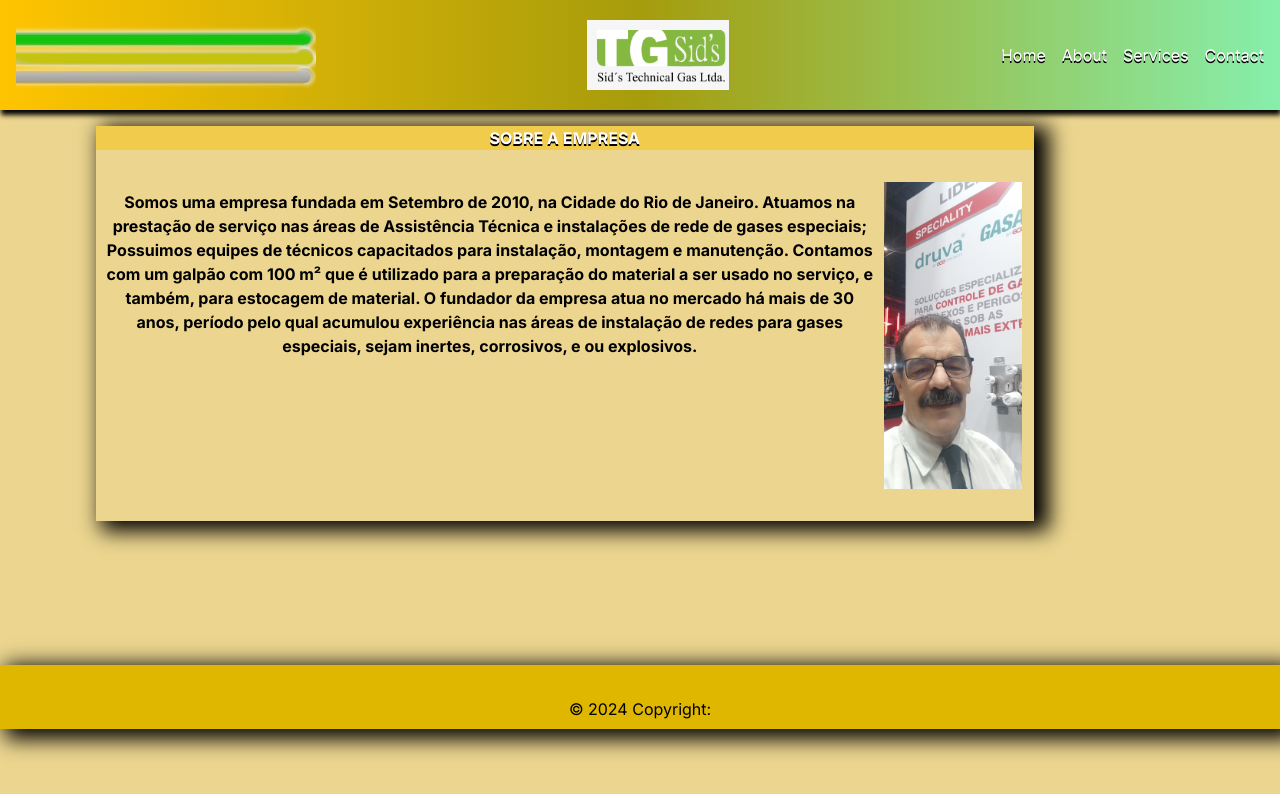
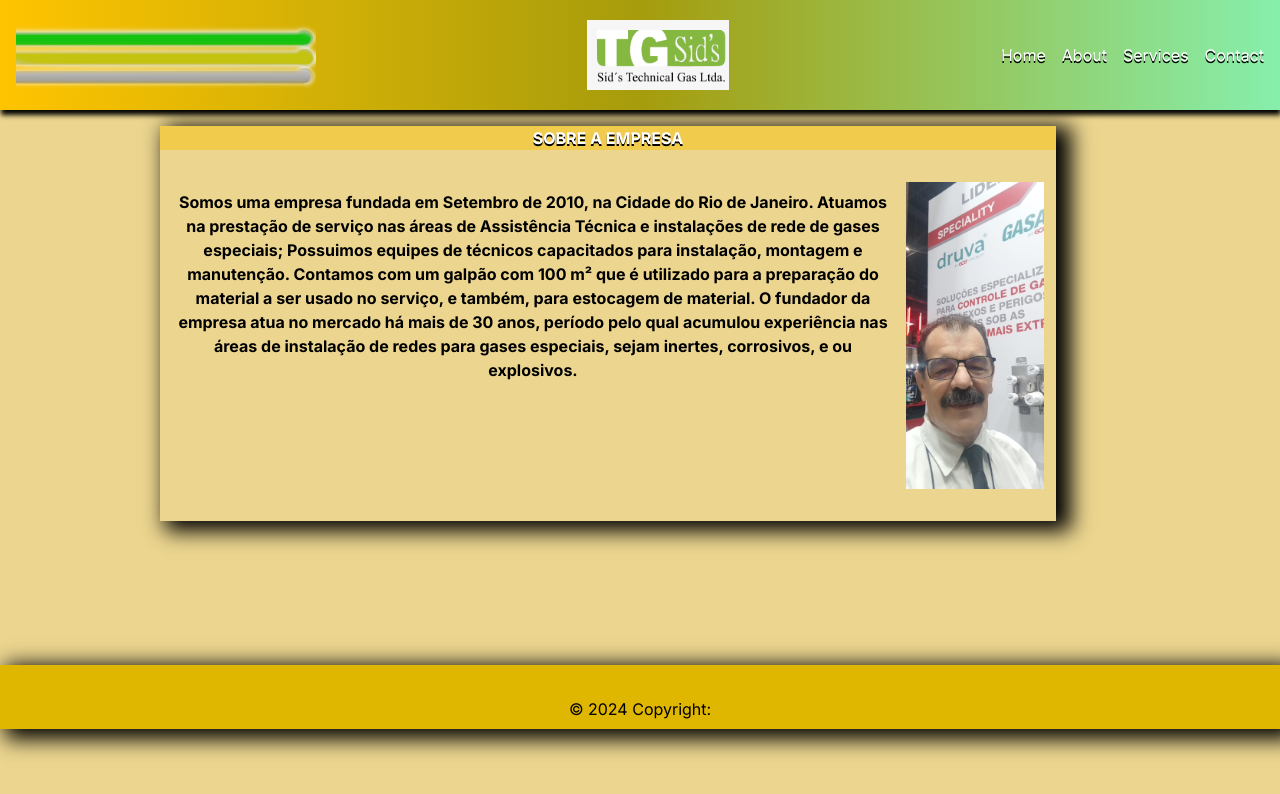
Before and after one commit to AllanOSilva/tsgids-next, a Next.js app: page / in a window 1280 px wide. Shown: the top 794 px of the page. Built offline with nearby package versions, Linux system fonts and the light colour scheme.

Commit message:
adicionando carroucel

```diff
--- a/src/app/page.tsx
+++ b/src/app/page.tsx
@@ -8,7 +8,8 @@ export default function Home() {
   return (
     <>
     <Navbar />
-    <div id="corpo" className="pl-24 pr-3 pt-4 justify-center ">
+    <div className="justify-center">
+      <div id="corpo" className="pl-40  pt-4 justify-center ">
         <div id="home" className="sobre container text-center text-white border-slate-800 shadow-3fxl pb-8 mb-36 w-[80%] ">
           <h2 className="[text-shadow:_0_2px_0_black] bg-[#f1cb4b]">SOBRE A EMPRESA</h2>
           <div className=" flex col-auto
@@ -29,6 +30,10 @@ export default function Home() {
           </div>
         </div>
       </div>
+      <div id="carrocel" className="default-carrocel">
+
+      </div>
+    </div>
     <Footer />
     </>
   );
```
Lines whose indentation alone changed are shown as unchanged.
